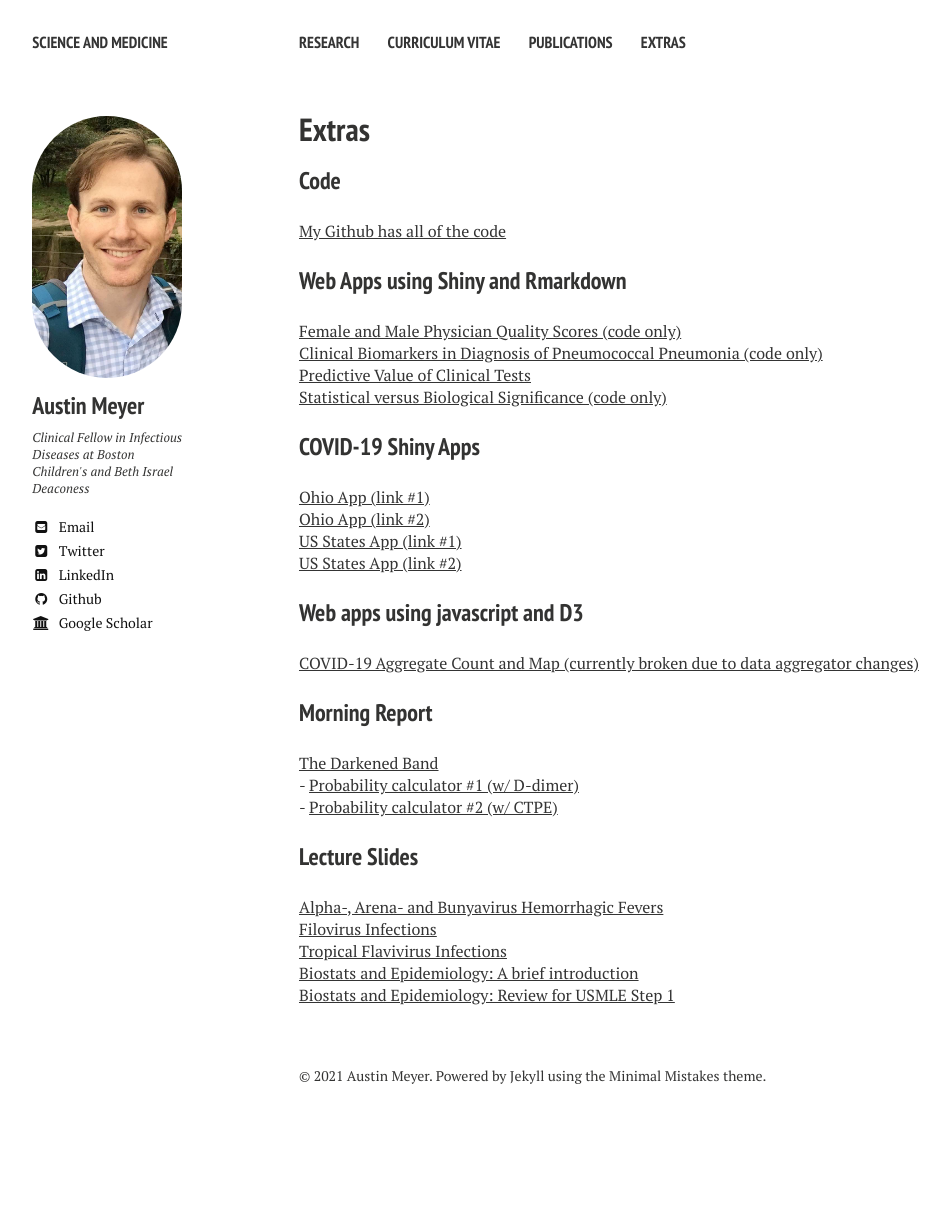
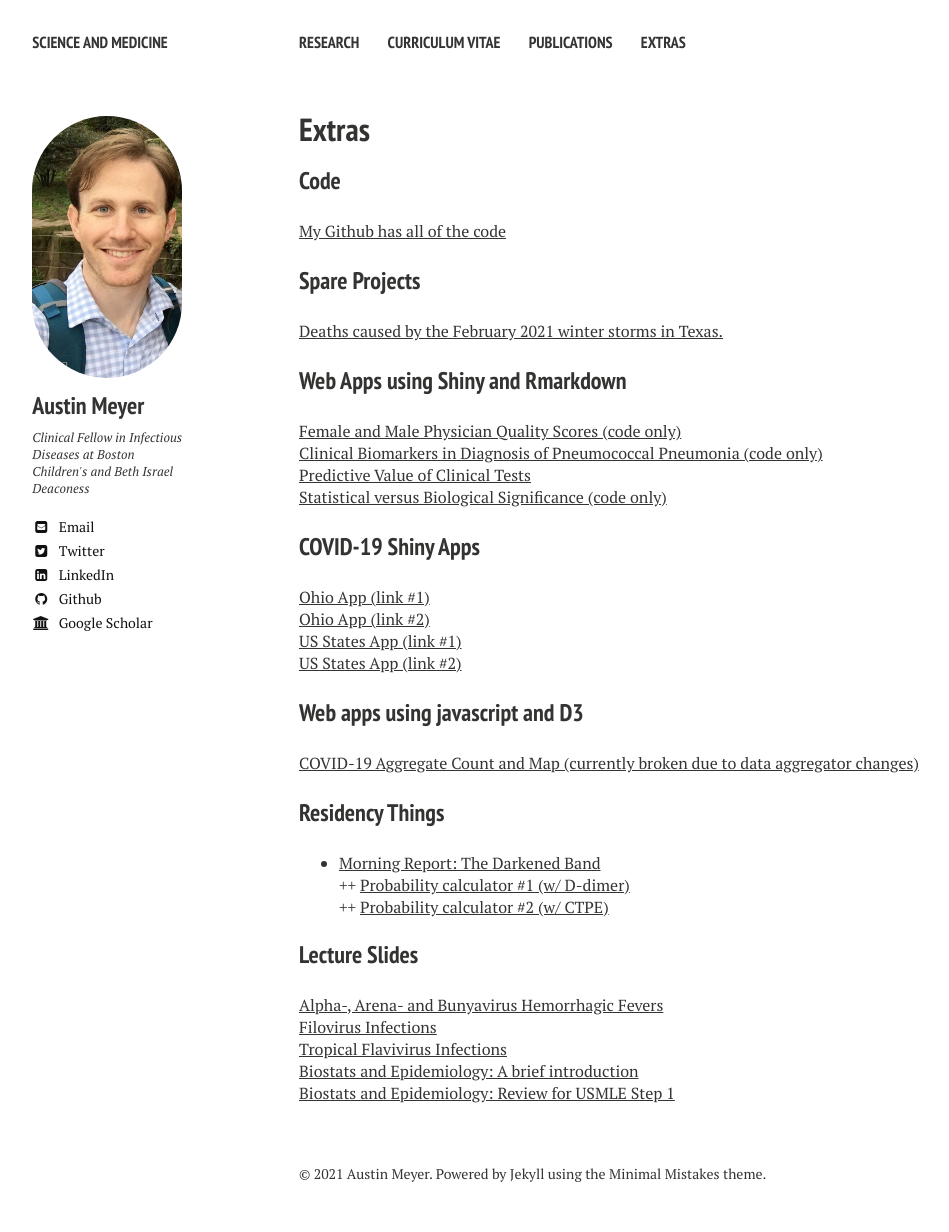
Before and after one commit to ausmeyer/ausmeyer.github.io, a Jekyll site: the page built from extras/index.md, in a window 1280 px wide. Shown: the whole page, without its empty margins (21-970 px from the left). Built offline with Jekyll 4.4.1, drawn with Linux system fonts in a browser that asks for light colours; nearby versions of some CDN libraries; before the commit the page ends 1134 px from its top, so only the background shows below that.

Commit message:
Add projects

```diff
--- a/extras/index.md
+++ b/extras/index.md
@@ -7,6 +7,9 @@ share: false
 
 ### Code
 [My Github has all of the code](https://github.com/ausmeyer)
+
+### Spare Projects
+[Deaths caused by the February 2021 winter storms in Texas.](http://meyerlab.org/TexasWinterStormDeaths)
 
 ### Web Apps using Shiny and Rmarkdown
 [Female and Male Physician Quality Scores (code only)](https://github.com/ausmeyer/male_female_example)
@@ -23,10 +26,10 @@ share: false
 ### Web apps using javascript and D3
 [COVID-19 Aggregate Count and Map (currently broken due to data aggregator changes)](http://meyerlab.org/covid_d3_test)
 
-### Morning Report
-[The Darkened Band](https://ausmeyer.shinyapps.io/morningreport_03202019/)
-    - [Probability calculator #1 (w/ D-dimer)](https://ausmeyer.shinyapps.io/morningreport_03202019/#34)
-    - [Probability calculator #2 (w/ CTPE)](https://ausmeyer.shinyapps.io/morningreport_03202019/#38)
+### Residency Things
++ [Morning Report: The Darkened Band](https://ausmeyer.shinyapps.io/morningreport_03202019/)
+++ [Probability calculator #1 (w/ D-dimer)](https://ausmeyer.shinyapps.io/morningreport_03202019/#34)
+++ [Probability calculator #2 (w/ CTPE)](https://ausmeyer.shinyapps.io/morningreport_03202019/#38)
 
 ### Lecture Slides
 [Alpha-, Arena- and Bunyavirus Hemorrhagic Fevers](http://meyerlab.org/lecture_alpha_arena_bunya)
```
